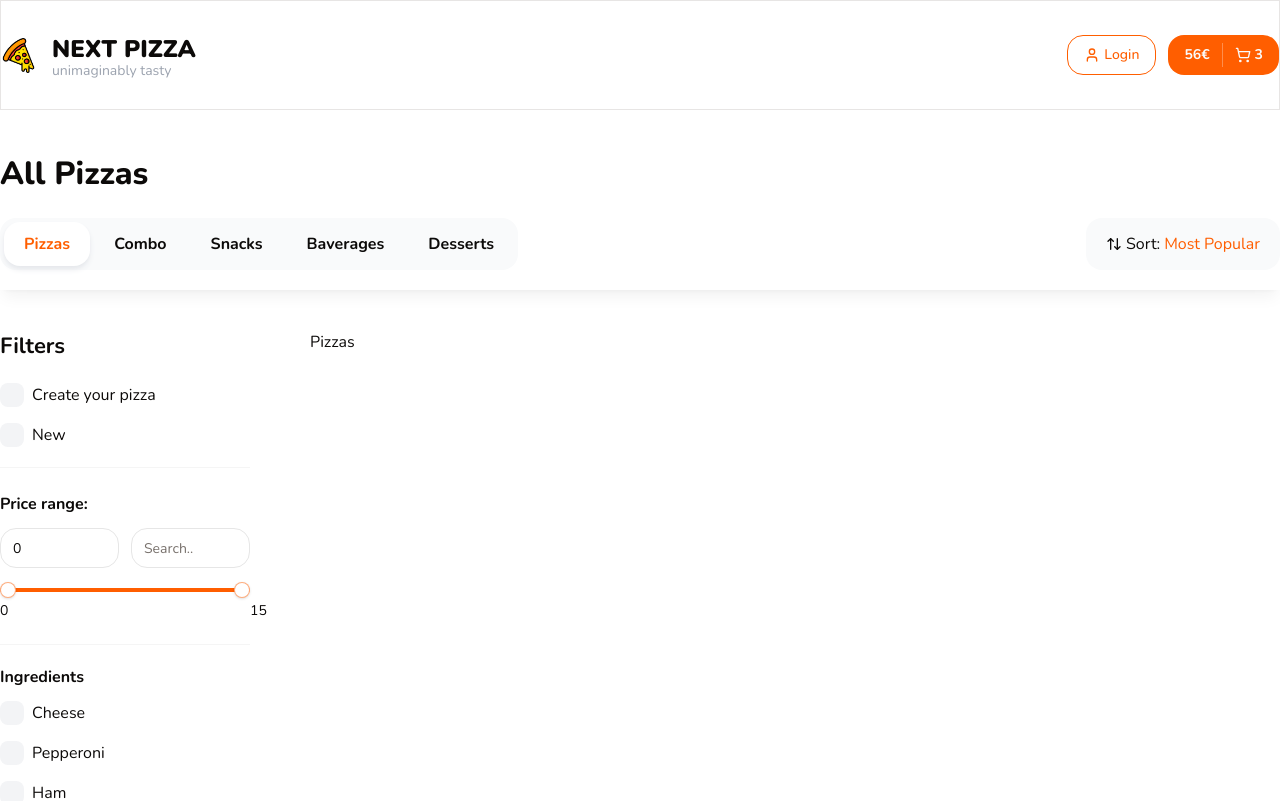
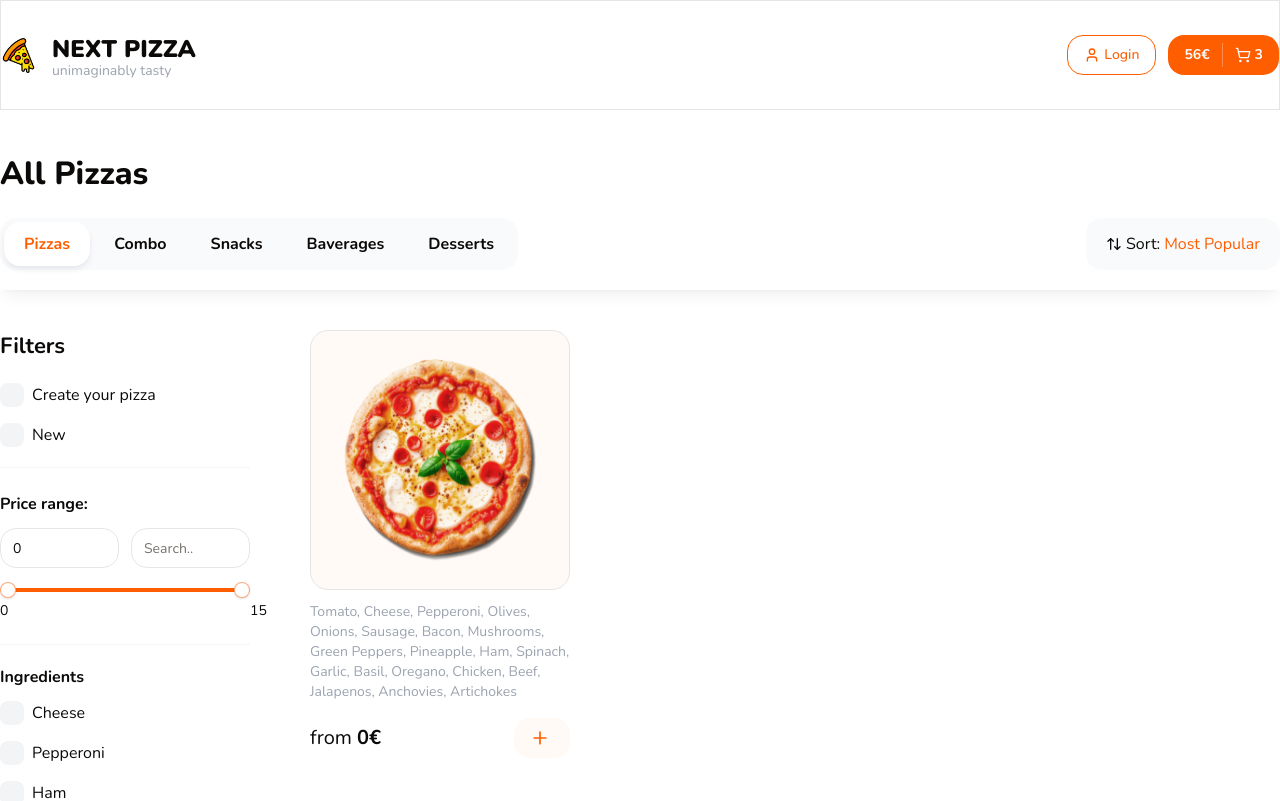
Before and after one commit to andbudha/next-pizza, a Next.js app: page / in a window 1280 px wide. Shown: the top 801 px of the page. Built offline with nearby package versions, Linux system fonts and the light colour scheme.

Commit message:
ProductCard comp adde&styled/index export&deafult-pizza image added

```diff
--- a/app/page.tsx
+++ b/app/page.tsx
@@ -1,4 +1,10 @@
-import { Container, Filters, Title, TopBar } from '@/components/shared';
+import {
+  Container,
+  Filters,
+  ProductCard,
+  Title,
+  TopBar,
+} from '@/components/shared';
 
 export default function Home() {
   return (
@@ -14,7 +20,9 @@ export default function Home() {
             <Filters />
           </div>
           {/* right side */}
-          <div className=" flex-1">Pizzas</div>
+          <div className=" flex-1">
+            <ProductCard id={0} price={0} imageUrl={''} name={''} />
+          </div>
         </div>
       </Container>
     </>
--- a/components/shared/index.ts
+++ b/components/shared/index.ts
@@ -8,3 +8,4 @@ export { Filters } from './filters';
 export { FilterCheckbox } from './filter-checkbox';
 export { RangeSlider } from './range-slider';
 export { CheckboxFilterGroup } from './checkbox-filter-group';
+export { ProductCard } from './product-card';
--- /dev/null
+++ b/components/shared/product-card.tsx
@@ -0,0 +1,47 @@
+import Link from 'next/link';
+import React from 'react';
+import Pizza from '../../public/pizza.png';
+import Image from 'next/image';
+import { Title } from './title';
+import { Button } from '../ui';
+import { Plus } from 'lucide-react';
+
+type Props = {
+  className?: string;
+  id: number;
+  price: number;
+  imageUrl: string;
+  name: string;
+};
+
+export const ProductCard = ({
+  className,
+  id,
+  price,
+  imageUrl,
+  name,
+}: Props) => {
+  return (
+    <div className=" h-[440px] w-[260px]">
+      <Link href={'/product/1'} className="w-[260px]">
+        <div className="flex justify-center p-6 bg-secondary rounded-lg h-[260px] w-[260px] border">
+          <Image src={imageUrl || Pizza} alt="pizza" height={200} width={200} />
+        </div>
+      </Link>
+      <Title text={name} size="sm" className="mb-1 mt-3 font-bold" />
+      <p className="text-sm text-gray-400">
+        Tomato, Cheese, Pepperoni, Olives, Onions, Sausage, Bacon, Mushrooms,
+        Green Peppers, Pineapple, Ham, Spinach, Garlic, Basil, Oregano, Chicken,
+        Beef, Jalapenos, Anchovies, Artichokes
+      </p>
+      <div className="flex items-center justify-between mt-4">
+        <span className="text-[20px]">
+          from <b>{price}€</b>
+        </span>
+        <Button variant={'secondary'} className="text-base fonr-bold">
+          <Plus size={20} className="mr-1" />
+        </Button>
+      </div>
+    </div>
+  );
+};
```
Also changed, not shown: public/pizza.png (added).
